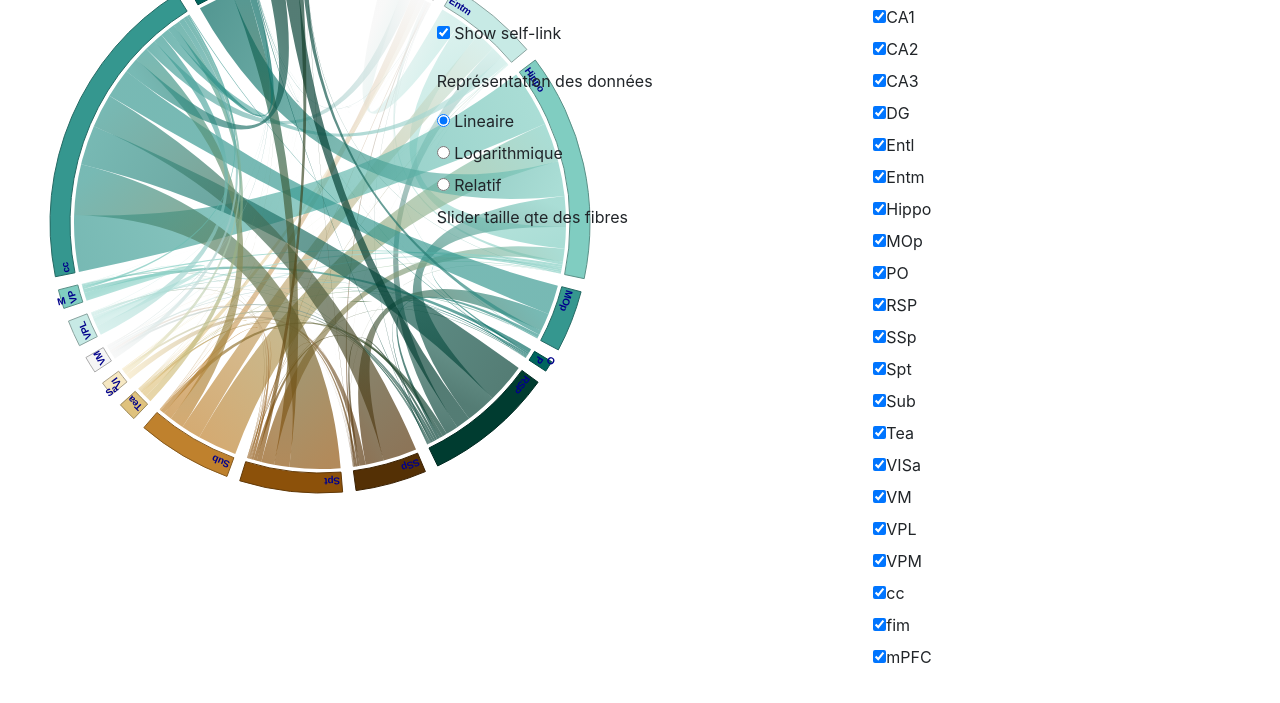
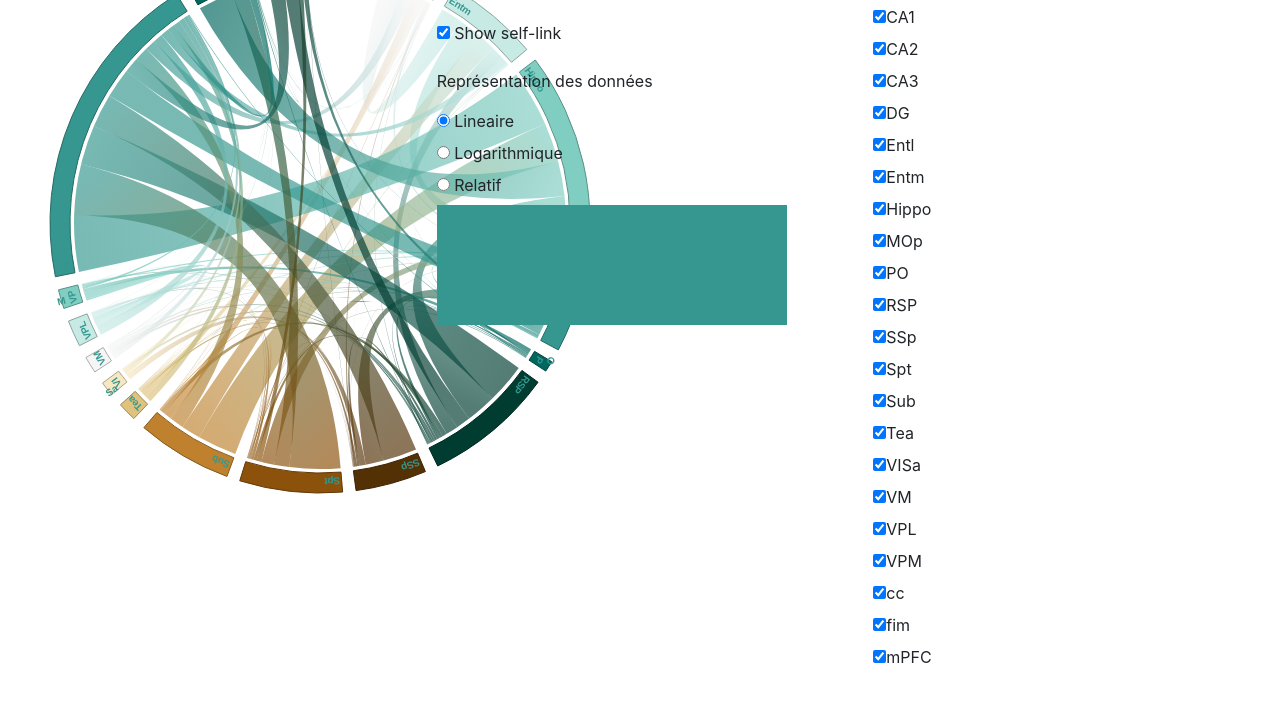
Before and after one commit to alexandrospopov/chordDiagram, a plain HTML site: page index.html in a window 1280 px wide. Shown: the part 97-800 px from the top of the page. Drawn offline with nearby package versions, Linux system fonts and the light colour scheme.

Commit message:
brush ok.

```diff
--- a/index.html
+++ b/index.html
@@ -19,7 +19,7 @@
           <svg id="mainChord" width="800" height="800"  style="display:block"></svg>
         </div>
         <div class="col-lg-4" id="informationPanel" >
-          <div id="armyChoice">
+          <div id="vizChoice">
             <br>
             <h2> Option de visualisation </h2>
 
@@ -34,20 +34,22 @@
             <div>
               <input type="radio" id="lineaire" name="affichageType" value="lineaire"
                      checked>
-              <label for="huey"> Lineaire </label>
+              <label for="lineaire"> Lineaire </label>
             </div>
 
             <div>
               <input type="radio" id="logarithmique" name="affichageType" value="logarithmique">
-              <label for="dewey"> Logarithmique </label>
+              <label for="logarithmique"> Logarithmique </label>
             </div>
 
             <div>
               <input type="radio" id="relatif" name="affichageType" value="relatif">
-              <label for="louie"> Relatif </label>
+              <label for="relatif"> Relatif </label>
             </div>
 
-            <p> Slider taille qte des fibres </p>
+            <svg width=350 height =120 id="brushSvg">
+              <rect width=350 height =120 fill="#35978f" id="brushRect">
+            </svg>
 
           </div>
         </div>
--- a/mainChord.js
+++ b/mainChord.js
@@ -57,7 +57,7 @@ Promise.all([ d3.json( "data.json" ), ]).then(function( file )
   .append("textPath")
     .attr("xlink:href", (d,i) =>  "#arcLabel_" + i )
     .text(function(chords, i){return labelData[i];})
-    .style("fill", "darkblue")
+    .style("fill", "#35978f")
     .style('font-weight', 'bold');
 
 
@@ -113,23 +113,18 @@ Promise.all([ d3.json( "data.json" ), ]).then(function( file )
                             .attr( 'class','checkBoxDiv_label' )
                             .html( d => "   " + d)
 
-  var brushDiv = d3.select("#timeSlider").append("svg")
-                   .attr("width", width + marginSides + marginRight)
-                   .attr("height", height + marginTop)
-                   .append("g")
-                   .attr('id',"timeSliderSvg")
-                   .attr("transform", "translate(" + marginSides + "," + marginTop + ")")
-                   .call(d3.axisBottom()
-                           .scale(timeDomain)
-                           .tickFormat( d => deduceMonthAndYear( d ) )
-                           .ticks(4));
+  var brushRect = d3.select("#brushSvg")
 
   var brush = d3.brushX()
                 .extent([[0,0], [width,height]])
+                .on("brush", brushed);
 
-  var brushg = brushDiv.append("g")
-                       .attr("class", "brush")
-                       .call( brush )
+  var brushg = brushRect.append("g")
+                  .attr("class", "brush")
+                  .call( brush )
 
+function brushed(){
+  console.log( 'cii')
+}
 
 })
```
